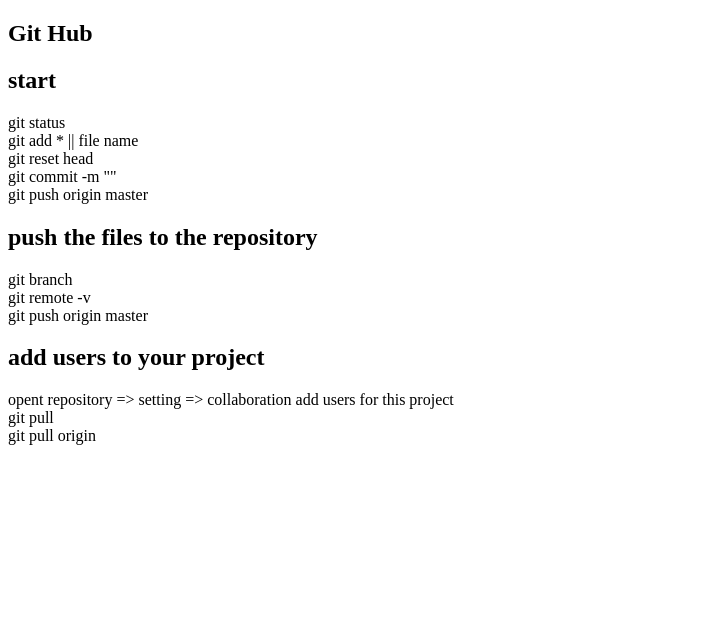
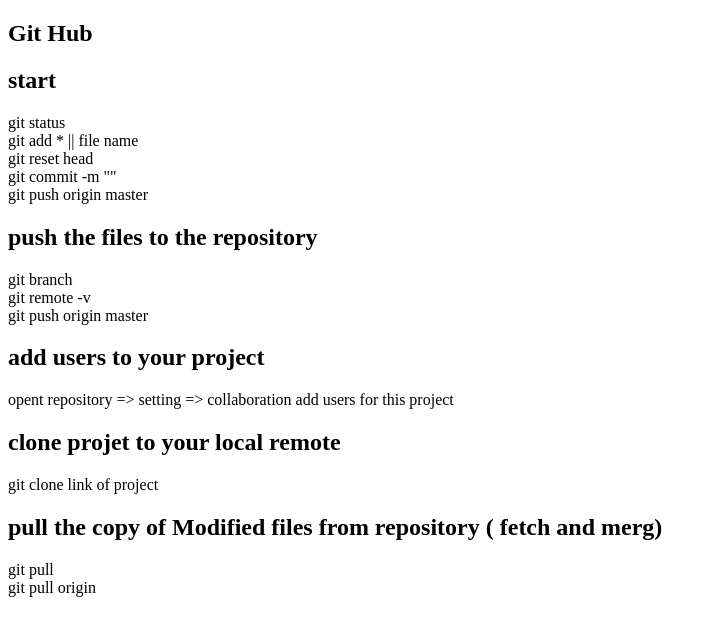
Before and after one commit to ahmad245/formation-css, a plain HTML site: page index.html in a window 1280 px wide. Shown: the whole page, without its empty margins (0-717 px from the left). Drawn offline with Linux system fonts and the light colour scheme.

Commit message:
add instruct

```diff
--- a/index.html
+++ b/index.html
@@ -25,6 +25,10 @@
         <h2>add users to your project </h2>
         <div>opent repository => setting => collaboration add users for this project </div>
 
+        <h2>clone projet to your local remote</h2>
+        <div>git clone  link of project </div>
+
+        <h2>pull the copy of Modified files from repository ( fetch and merg) </h2>
         <div>git pull</div>
         <div>git pull origin </div>
 
```
